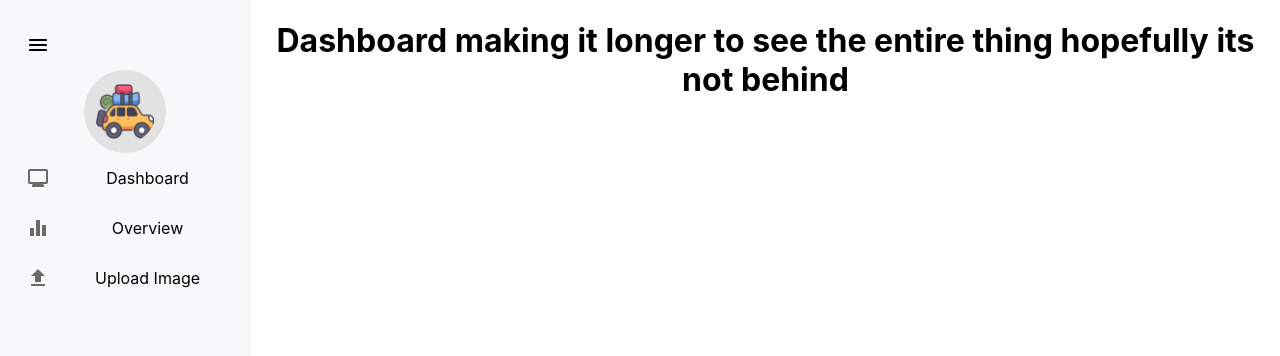
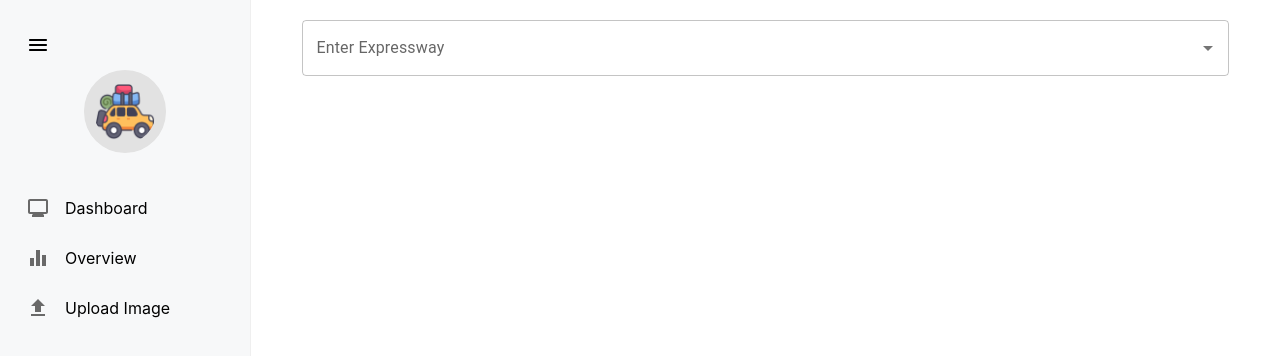
Before and after one commit to caiyinn/traffic-dashboard, a React (Create React App) app: page /dashboard in a window 1280 px wide. Shown: the top 356 px of the page. Built offline with nearby package versions, Linux system fonts and the light colour scheme; no server answers.

Commit message:
added autocomplete search field

```diff
--- a/src/App.css
+++ b/src/App.css
@@ -1,43 +1,3 @@
-.App {
-  text-align: center;
-}
-
-.App-logo {
-  height: 40vmin;
-  pointer-events: none;
-}
-
-@media (prefers-reduced-motion: no-preference) {
-  .App-logo {
-    animation: App-logo-spin infinite 20s linear;
-  }
-}
-
-.App-header {
-  background-color: #282c34;
-  min-height: 100vh;
-  display: flex;
-  flex-direction: column;
-  align-items: center;
-  justify-content: center;
-  font-size: calc(10px + 2vmin);
-  color: white;
-}
-
-.App-link {
-  color: #61dafb;
-}
-
-@keyframes App-logo-spin {
-  from {
-    transform: rotate(0deg);
-  }
-  to {
-    transform: rotate(360deg);
-  }
-}
-
-
 #appIcon{
   padding: 10px;
   width: 25%;
@@ -47,6 +7,19 @@
   background-color: rgb(226, 226, 226);
 }
 
+.App {
+  width:100%;
+  box-sizing: border-box;
+}
+
+.dashboard {
+  padding-top: 30px;
+}
+
+#combo-box-demo{
+  width: 100%;
+}
+
 .icon-hover:hover {
   color: blue; /* Change to whatever color you want on hover */
 }
--- a/src/components/Dashboard.jsx
+++ b/src/components/Dashboard.jsx
@@ -1,6 +1,48 @@
+import TextField from '@mui/material/TextField';
+import Autocomplete from '@mui/material/Autocomplete';
+import path from '../assets/path.png';
+import SearchIcon from '@mui/icons-material/Search';
+import LocationOnIcon from '@mui/icons-material/LocationOn';
+import React from 'react';
+import InputAdornment from "@mui/material/InputAdornment";
+
+const road = [
+    { label: 'Ayer Rajah Expressway'},
+    { label: 'Bukit Timah Expressway'},
+    { label: 'Central Expressway'},
+    { label: 'East Coast Parkway'},
+    { label: 'Kallang-Paya Lebar Expressway'},
+    { label: 'Kranji Expressway'},
+    { label: 'Marina Coastal Expressway'},
+    { label: 'Pan Island Expressway'},
+    { label: 'Seletar Expressway'},
+    { label: 'Tampines Expressway'},
+    { label: 'Tuas Checkpoint'},
+    { label: 'Woodlands Checkpoint'},
+];
+
 const Dashboard = () => {
     return (
-        <h1>Dashboard making it longer to see the entire thing hopefully its not behind</h1>
+        <div style={{margin:'auto', width: "90%"}}>
+        <Autocomplete
+            style={{paddingTop:'20px'}}
+            disablePortal
+            id="combo-box-demo"
+            options={road}
+            onChange = {() => console.log("clicked")}
+            renderInput={(params) =>
+            <TextField
+                {...params}
+                label="Enter Expressway"
+            />}
+            renderOption={(props, option) => (
+                <li {...props}>
+                    <LocationOnIcon style={{color:"grey", paddingRight: '10px'}}/>
+                    {option.label}
+                </li>
+            )}
+            />
+        </div>
      );
 }
 
--- a/src/components/SideBar.jsx
+++ b/src/components/SideBar.jsx
@@ -18,13 +18,16 @@ const SideBar = () => {
     }
 
     return (
-        <div style={{ display: "flex", height: "100vh"} }>
-            <Sidebar collapsed ={menuCollapse} className="app" style={{backgroundColor:"#F3F6FA"}}>
+        <div style={{display: 'grid', gridTemplateColumns: 'auto 1fr'}}>
+            <Sidebar collapsed ={menuCollapse} style={{backgroundColor:"#F3F6FA", height:'100vh'}}>
                 <Menu style={{marginTop:"20px"}}>
-                    <MenuItem className="menu1" icon={<MenuRoundedIcon />} onClick={handleMenuCollapse}/>
+                    <MenuItem className="menu1"
+                    icon={<MenuRoundedIcon/>}
+                    onClick={handleMenuCollapse}/>
+
                     <img src={travel} id="appIcon"/>
                     {/* <h2>Traffic</h2> */}
-                    <MenuItem
+                    <MenuItem className="dashboard"
                         icon={<MonitorIcon style={iconColor}/>}
                         component={<Link to="dashboard"/>}>Dashboard
                     </MenuItem>
@@ -40,7 +43,7 @@ const SideBar = () => {
             </Sidebar>
             <NavigationRoute />
         </div>
-      );
+    );
 }
 
 export default SideBar;
```
